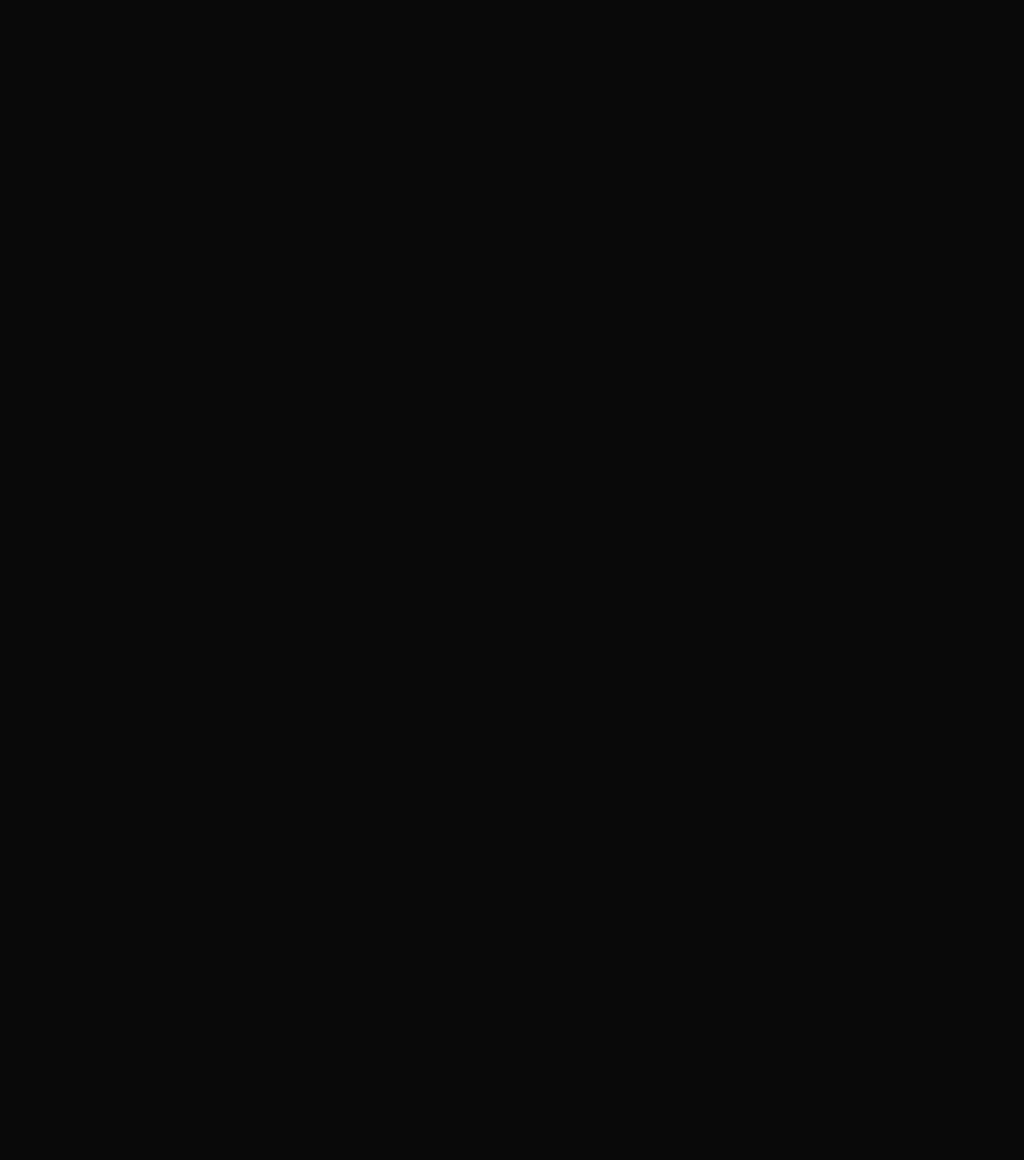
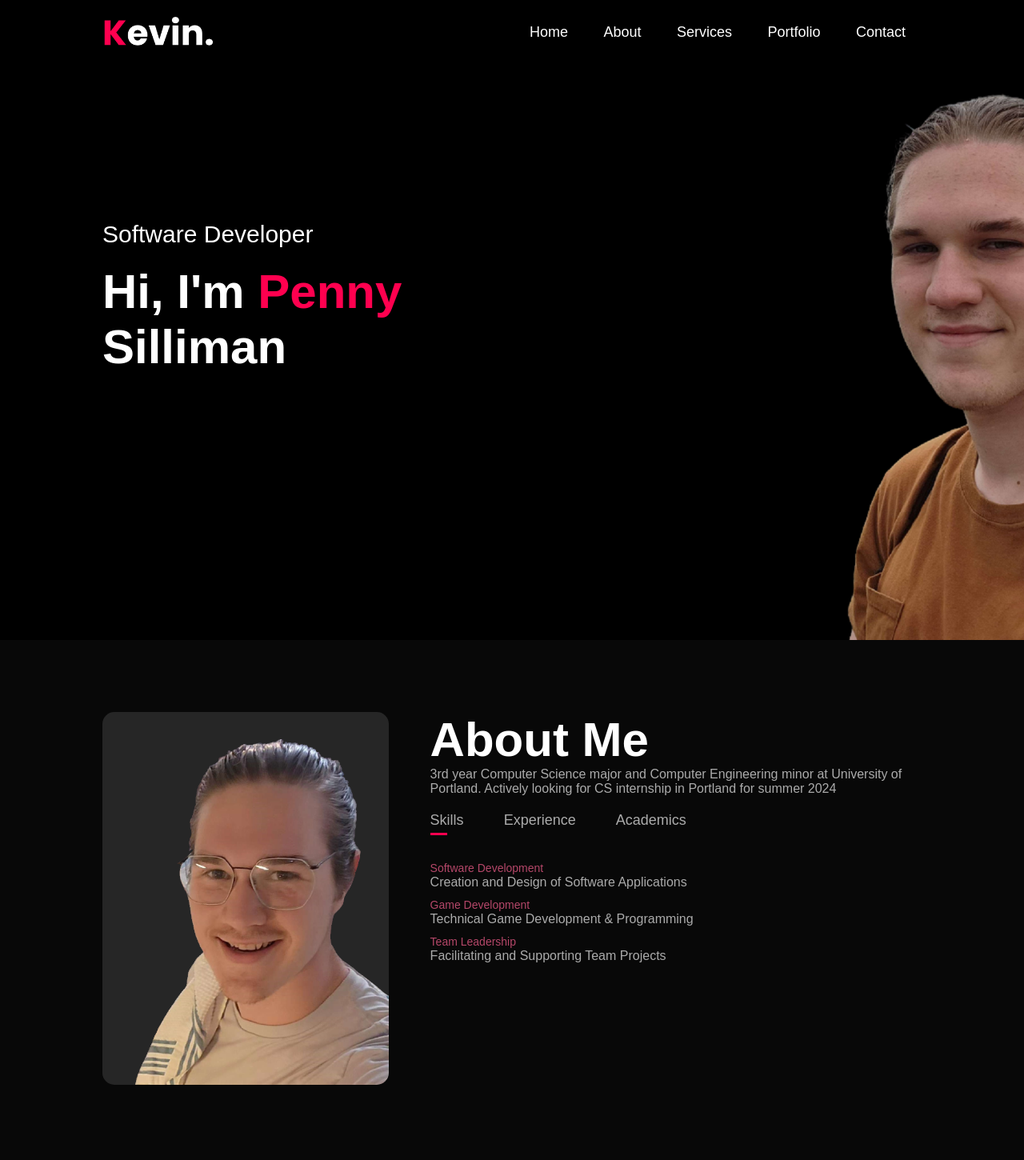
Before and after one commit to PennyS8/PennyS8.github.io, a plain HTML site: page index.html in a window 1280 px wide. Shown: the whole page at 80% size. Before the commit the page ends 800 px from the top, so only its background shows below. Drawn offline with Linux system fonts and the light colour scheme.

Commit message:
Silliman__about me

```diff
--- a/index.html
+++ b/index.html
@@ -8,6 +8,86 @@
     <link rel="stylesheet" href="style.css">
 </head>
 <body>
+<div id="header">
+    <div class="container">
+        <nav>
+            <img src="images/logo.png" class="logo">
+            <ul>
+                <li><a href='#'>Home</a></li>
+                <li><a href='#'>About</a></li>
+                <li><a href='#'>Services</a></li>
+                <li><a href='#'>Portfolio</a></li>
+                <li><a href='#'>Contact</a></li>
+            </ul>
+        </nav>
+        <div class="header-text">
+            <p>Software Developer</p>
+            <h1>Hi, I'm <span>Penny</span><br>Silliman</h1>
+        </div>
+    </div>
+</div>
+
+<!-- --------------------------about---------------------------- -->
+
+<div id="about">
+    <div class="container">
+        <div class="row">
+            <div class="about-col-1">
+                <img src="images/user.png">
+            </div>
+            <div class="about-col-2">
+                <h1 class="sub-title">About Me</h1>
+                <p>3rd year Computer Science major and Computer Engineering
+                    minor at University of Portland. Actively looking for
+                    CS internship in Portland for summer 2024</p>
+
+                <div class="tab-titles">
+                    <p class="tab-links active-link" onclick="opentab('skills')">Skills</p>
+                    <p class="tab-links" onclick="opentab('experience')">Experience</p>
+                    <p class="tab-links" onclick="opentab('academics')">Academics</p>
+                </div>
+                <div class="tab-contents active-tab" id="skills">
+                    <ul>
+                        <li><span>Software Development</span><br>Creation and Design of Software Applications</li>
+                        <li><span>Game Development</span><br>Technical Game Development & Programming</li>
+                        <li><span>Team Leadership</span><br>Facilitating and Supporting Team Projects</li>
+                    </ul>
+                </div>
+                <div class="tab-contents" id="experience">
+                    <ul>
+                        <li><span>Fall 2023 - Current</span><br>Help Desk Tech Assistant</li>
+                        <li><span>May - Sept 2023</span><br>UPS Package Handler</li>
+                        <li><span>Aug 2022 - April 2023</span><br>Community Assistant</li>
+                    </ul>
+                </div>
+                <div class="tab-contents" id="academics">
+                    <ul>
+                        <li><span>Software Engineering</span><br>Development of Public Transite Website</li>
+                        <li><span>Programming Languages</span><br>Exploration of Programming Language Differences</li>
+                        <li><span>Embedded Systems</span><br>Microcontroller Programming and Interfacing</li>
+                    </ul>
+                </div>
+            </div>
+        </div>
+    </div>
+</div>
+
+<script>
+
+    var tablinks = document.getElementsByClassName("tab-links");
+    var tabcontents = document.getElementsByClassName("tab-contents");
+    function opentab(tabname){
+        for(tablink of tablinks){
+            tablink.classList.remove("active-link")
+        }
+        for(tabcontent of tabcontents){
+            tabcontent.classList.remove("active-tab")
+        }
+        event.currentTarget.classList.add("active-link");
+        document.getElementById(tabname).classList.add("active-tab");
+    }
+
+</script>
 
 </body>
 </html>
--- a/style.css
+++ b/style.css
@@ -9,3 +9,144 @@ body{
     background: #080808;
     color: #fff;
 }
+
+#header{
+    width: 100%;
+    height: 100vh;
+    background-image: url(images/background.png);
+    background-size: cover;
+    background-position: center;
+}
+
+.container{
+    padding: 10px 10%;
+}
+
+nav{
+    display: flex;
+    align-items: center;
+    justify-content: space-between;
+    flex-wrap: wrap;
+}
+
+.logo{
+    width: 140px;
+}
+
+nav ul li{
+    display: inline-block;
+    list-style: none;
+    margin: 10px 20px;
+}
+
+nav ul li a{
+    color: #fff;
+    text-decoration: none;
+    font-size: 18px;
+    position: relative;
+}
+
+nav ul li a::after{
+    content: '';
+    width: 0%;
+    height: 3px;
+    background: #ff004f;
+    position: absolute;
+    left: 0;
+    bottom: -6px;
+    transition: 0.5s;
+}
+
+nav ul li a:hover::after{
+    width: 100%;
+}
+
+.header-text{
+    margin-top: 20%;
+    font-size: 30px;
+}
+
+.header-text h1{
+    font-size: 60px;
+    margin-top: 20px;
+}
+
+.header-text h1 span{
+    color: #ff004f;
+}
+/* ------------about-------------- */
+#about{
+    padding: 80px 0;
+    color: #ababab;
+}
+
+.row{
+    display: flex;
+    justify-content: space-between;
+    flex-wrap: wrap;
+}
+
+.about-col-1{
+    flex-basis: 35%;
+}
+
+.about-col-1 img{
+    width: 100%;
+    border-radius: 15px;
+}
+
+.about-col-2{
+    flex-basis: 60%;
+}
+
+.sub-title{
+    font-size: 60px;
+    font-weight: 600;
+    color: #fff;
+}
+
+.tab-titles{
+    display: flex;
+    margin: 20px 0 40px;
+}
+
+.tab-links{
+    margin-right: 50px;
+    font-size: 18px;
+    font-weight: 500;
+    cursor: pointer;
+    position: relative;
+}
+
+.tab-links::after{
+    content: '';
+    width: 0;
+    height: 3px;
+    background: #ff004f;
+    position: absolute;
+    left: 0;
+    bottom: -8px;
+    transition: 0.5s;
+}
+
+.tab-links.active-link::after{
+    width: 50%;
+}
+
+.tab-contents ul li{
+    list-style: none;
+    margin: 10px 0;
+}
+
+.tab-contents ul li span{
+    color: #b54769;
+    font-size: 14px;
+}
+
+.tab-contents{
+    display: none;
+}
+
+.tab-contents.active-tab{
+    display: block;
+}
```
Also changed, not shown: images/background.png (added), images/logo.png (added), images/phone_background.png (added), images/user.png (added), images/work-1.png (added), images/work-2.png (added), images/work-3.png (added).
